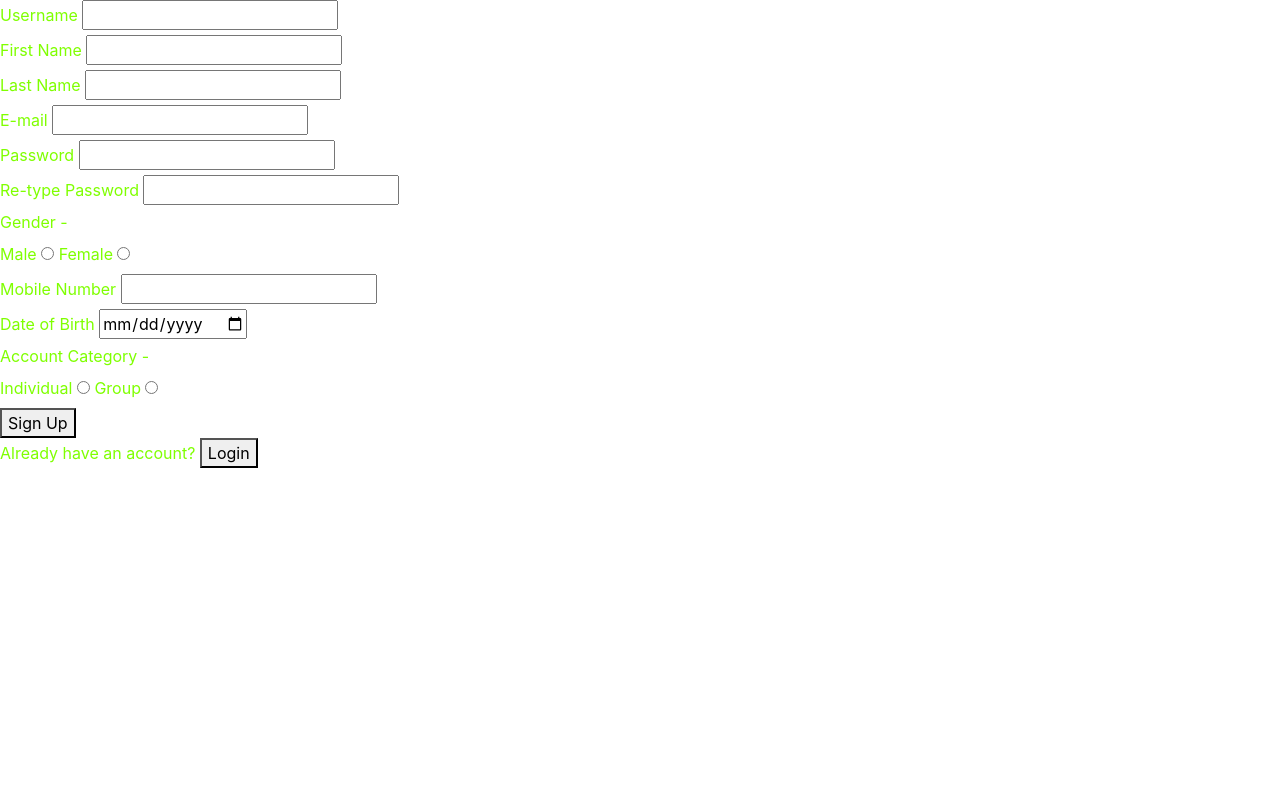
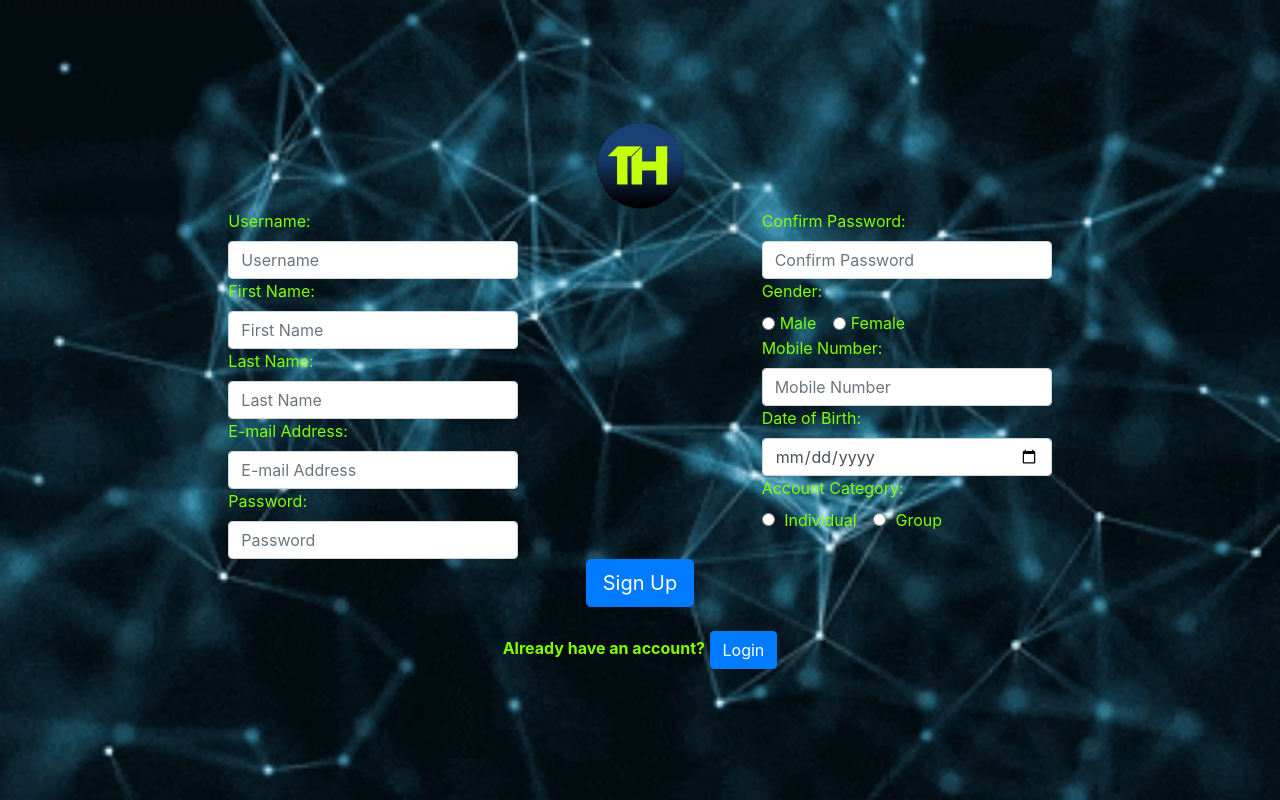
Before and after one commit to rizwankareem006/talenthunt, a Django app: page /signup/ in a window 1280 px wide. Run offline with Django 3.2, Linux system fonts and the light colour scheme; some libraries are stand-ins or nearby versions.

Commit message:
Sign Up Designed

```diff
--- a/TalentHunt/Registration/templates/Registration/base.html
+++ b/TalentHunt/Registration/templates/Registration/base.html
@@ -9,12 +9,10 @@
     <script src="https://ajax.googleapis.com/ajax/libs/jquery/3.5.1/jquery.min.js"></script>
     <script src="https://cdnjs.cloudflare.com/ajax/libs/popper.js/1.16.0/umd/popper.min.js"></script>
     <script src="https://maxcdn.bootstrapcdn.com/bootstrap/4.5.2/js/bootstrap.min.js"></script>
-    <link rel="stylesheet" type="text/css" href="{% static 'Registration\background.css' %}">
-    <style>
-        html, body{
-            height: 100px;
-        }
-    </style>
+    <link rel="icon" type="image/x-icon" href="{% static 'Registration/Images/TH.png' %}">
+    {% block header %}
+
+    {% endblock %}
 </head>
 <body>
     {% block content %}
--- a/TalentHunt/Registration/templates/Registration/signup.html
+++ b/TalentHunt/Registration/templates/Registration/signup.html
@@ -1,41 +1,91 @@
 {% extends 'Registration/base.html' %}
+{% load static %}
 {% block title %}Sign Up{% endblock %}
+{% block header %}
+<link rel="stylesheet" type="text/css" href="{% static 'Registration\background.css' %}">
+{% endblock %}
 {% block content %}
+<div class = "bg container-fluid">
+    <div class = "row h-100 row align-items-center">
+        <div class = "col-sm-12">
+            <div class = "row justify-content-center">
+                <div class="col-sm-12 d-flex justify-content-center">
+                    <img src="{% static 'Registration/Images/TH.png' %}" alt="TH Logo" width=7%>
+                </div>
+            </div>
+            <div class="row justify-content-center">
+                <div class="col-sm-12 d-flex justify-content-center">
                     {% if error %}
-    <h2>{{error}}</h2>
+                    <span class="alert alert-danger">{{error}}</span>
                     {% endif %}
+                </div>
+            </div>
             <form action = "{% url 'Registration:SignUp' %}" method='POST'>
                 {% csrf_token %}
-    <label for='username'>Username </label>
-    <input type='text' id='username' name='username'><br>
-    <label for='first_name'>First Name </label>
-    <input type='text' id='first_name' name='first_name'><br>
-    <label for='last_name'>Last Name </label>
-    <input type='text' id='last_name' name='last_name'><br>
-    <label for='email'>E-mail </label>
-    <input type='email' id='email' name='email'><br>
-    <label for='password1'>Password </label>
-    <input type='password' id='password1' name='password1'><br>
-    <label for='password2'>Re-type Password </label>
-    <input type='password' id='password2' name='password2'><br>
-    <label for='gender'>Gender - </label><br>
-    <label for='male'>Male</label>
-    <input type='radio' name='gender' value='Male' id='male'>
-    <label for='female'>Female</label>
-    <input type='radio' name='gender' value='Female' id='female'><br>
-    <label for='mobile'>Mobile Number </label>
-    <input type='number' id='mobile' name='mobile'><br>
-    <label for='dob'>Date of Birth </label>
-    <input type='date' id='dob' name='dob'><br>
-    <label for='talent'>Account Category - </label><br>
-    <label for='individual'>Individual</label>
-    <input type='radio' id='individual' name='talent' value='Individual'>
-    <label for='group'>Group</label>
-    <input type='radio' id='group' name='talent' value='Group'><br>
-    <button type='submit'>Sign Up</button>
+                <div class="row justify-content-center">
+                    <div class="col-sm-3">
+                        <label for='username'>Username: </label>
+                        <input type='text' id='username' name='username' placeholder="Username" class = "form-control">
+                        <label for='first_name'>First Name: </label>
+                        <input type='text' id='first_name' name='first_name' class="form-control" placeholder="First Name">
+                        <label for='last_name'>Last Name: </label>
+                        <input type='text' id='last_name' name='last_name' placeholder="Last Name" class="form-control">
+                        <label for='email'>E-mail Address: </label>
+                        <input type='email' id='email' name='email' placeholder="E-mail Address" class="form-control">
+                        <label for='password1'>Password: </label>
+                        <input type='password' id='password1' name='password1' placeholder="Password" class="form-control">
+                    </div>
+                    <div class="col-sm-2">
+                    </div>
+                    <div class="col-sm-3">
+                        <label for='password2'>Confirm Password: </label>
+                        <input type='password' id='password2' name='password2' placeholder="Confirm Password" class="form-control">
+                        <label for='gender'>Gender: </label><br>
+                        <div class="form-check-inline">
+                            <input type='radio' name='gender' value='Male' id='male' class="form-check-input">
+                            <label for='male' class="form-check-label">Male</label>
+                        </div>
+                        <div class="form-check-inline">
+                            <input type='radio' name='gender' value='Female' id='female' class="form-check-input">
+                            <label for='female' class="form-check-label">Female</label>
+                        </div>
+                        <br>
+                        <label for='mobile'>Mobile Number: </label>
+                        <input type='number' id='mobile' name='mobile' class="form-control" placeholder="Mobile Number">
+                        <label for='dob'>Date of Birth: </label>
+                        <input type='date' id='dob' name='dob' class="form-control">
+                        <label for='talent'>Account Category: </label><br>
+                        <div class="form-check-inline">
+                            <label for='individual'>
+                                <input type='radio' id='individual' name='talent' value='Individual' class="form-check-input">
+                                Individual
+                            </label>
+                        </div>
+                        <div class="form-check-inline">
+                            <label for='group'>
+                                <input type='radio' id='group' name='talent' value='Group' class="form-check-input">
+                                Group
+                            </label>
+                        </div>
+                    </div>
+                </div>
+                <div class="row justify-content-center">
+                    <div class="col-sm-12 d-flex justify-content-center">
+                        <button type='submit' class="btn btn-primary btn-lg">Sign Up</button>
+                    </div>
+                </div>
             </form>
+            <br>
             <form action = "{% url 'Registration:Login' %}" method="GET">
-    <label>Already have an account? </label>
-    <button type='submit'>Login</button>
+                <div class="row justify-content-center">
+                    <div class="col-sm-12 d-flex justify-content-center">
+                        <label><strong>Already have an account?</strong>
+                            <button type='submit' class="btn btn-primary">Login</button>
+                        </label>
+                    </div>
+                </div>
             </form>
+        </div>
+    </div>
+</div>
 {% endblock %}
```
Also changed, not shown: TalentHunt/Registration/templates/Registration/Login.html (+7 -16 lines), TalentHunt/db.sqlite3. Lines whose indentation alone changed are shown as unchanged.
